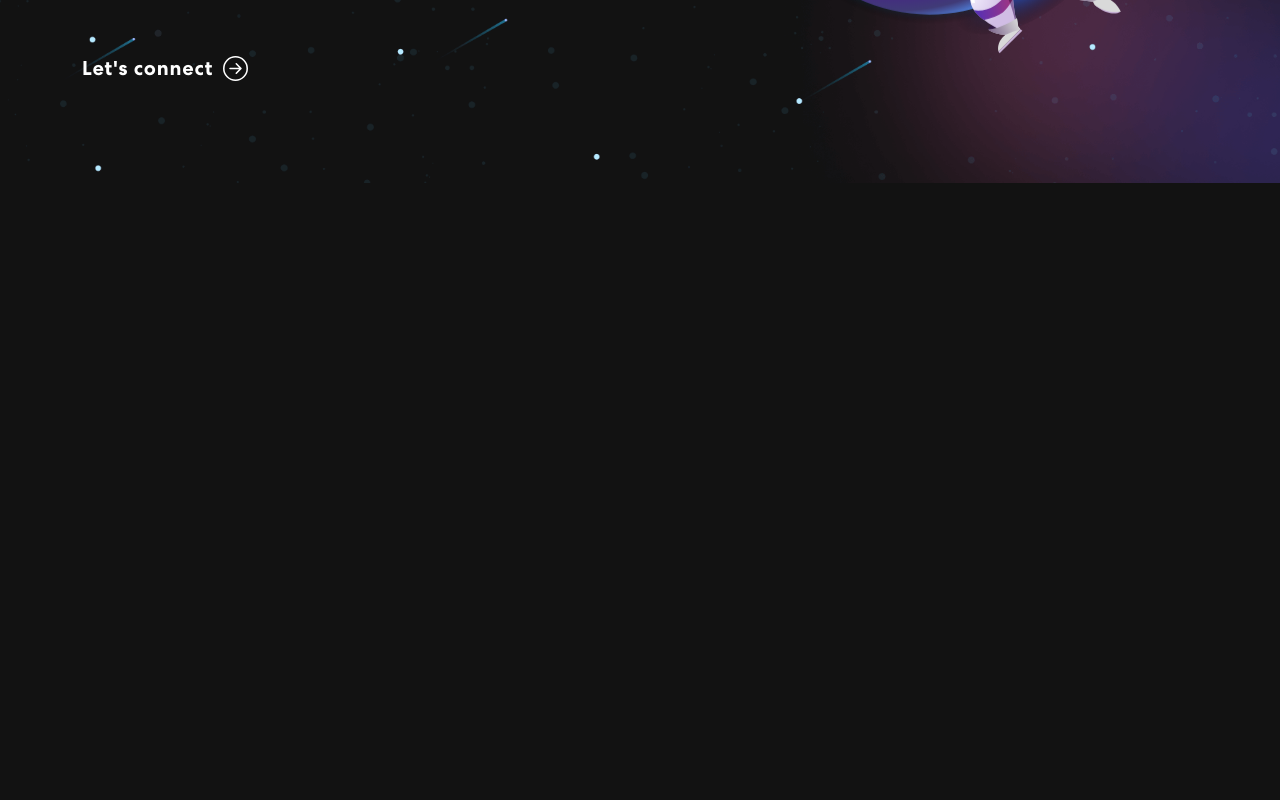
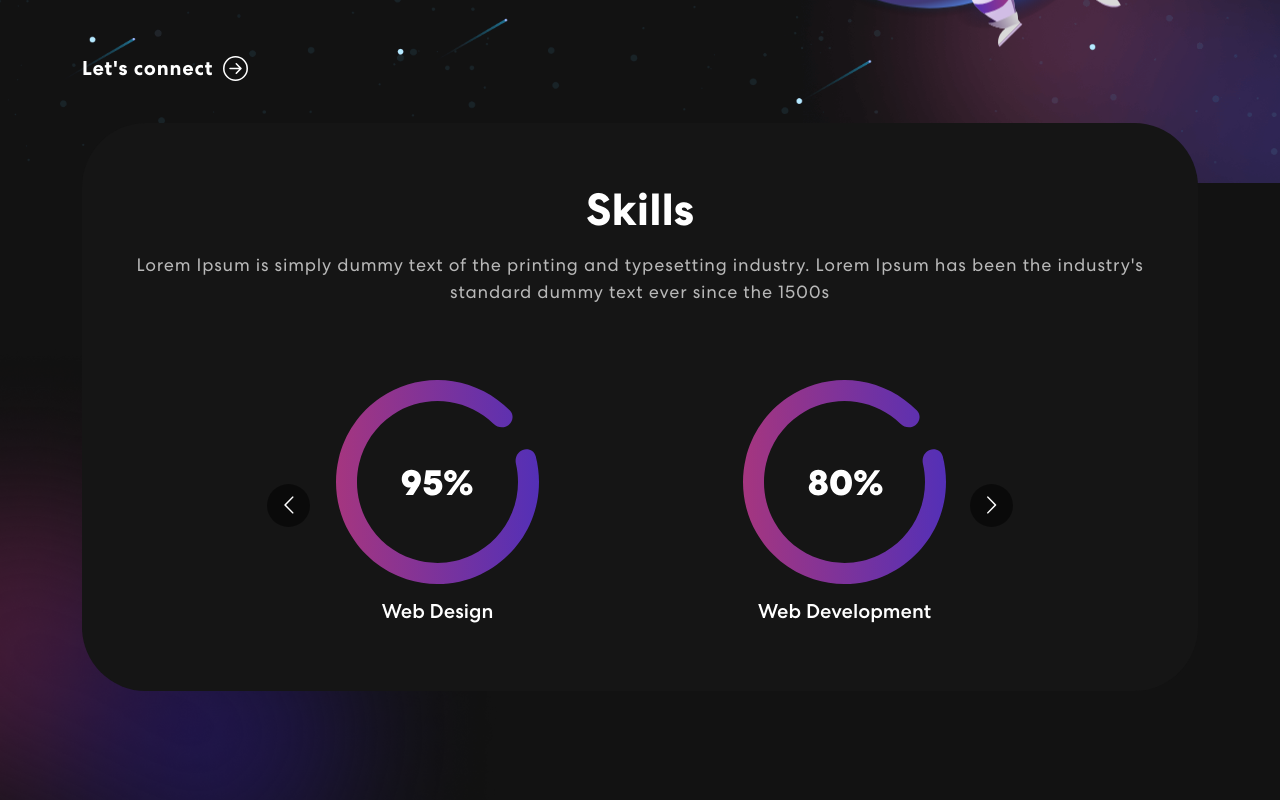
Before and after one commit to mamunurrashid1010/modern-portfolio-app-react, a React (Create React App) app: page / in a window 1280 px wide. Shown: the part 600-1400 px from the top of the page. Before the commit the page ends 800 px from the top, so only its background shows below. Built offline with nearby package versions, Linux system fonts and the light colour scheme.

Commit message:
FrontEnd : Skills section complete.

```diff
--- a/src/App.js
+++ b/src/App.js
@@ -3,12 +3,14 @@
 import 'bootstrap/dist/css/bootstrap.min.css';
 import { NavBar } from './components/NavBar';
 import { Banner } from './components/Banner';
+import { Skills } from './components/Skills';
 
 function App() {
   return (
     <div className="App">
       <NavBar/>
       <Banner/>
+      <Skills/>
     </div>
   );
 }
--- a/src/components/NavBar.js
+++ b/src/components/NavBar.js
@@ -39,7 +39,7 @@
                 <Navbar.Collapse id="basic-navbar-nav">
                 <Nav className="me-auto">
                     <Nav.Link href="#home" className={activeLink === 'home' ? 'active navbar-link' : 'navbar-link'} onClick={()=>onUpdateActiveLink('home')}> Home </Nav.Link>
-                    <Nav.Link href="#skills" className={activeLink === 'skills' ? 'active navbar-link' : 'navbar-link'} onClick={()=>onUpdateActiveLink('skills')}> Slills </Nav.Link>
+                    <Nav.Link href="#skills" className={activeLink === 'skills' ? 'active navbar-link' : 'navbar-link'} onClick={()=>onUpdateActiveLink('skills')}> SKills </Nav.Link>
                     <Nav.Link href="#projects" className={activeLink === 'projects' ? 'active navbar-link' : 'navbar-link'} onClick={()=>onUpdateActiveLink('projects')}> Projects </Nav.Link>
                 </Nav>
                 <span className="navbar-text">
--- /dev/null
+++ b/src/components/Skills.js
@@ -0,0 +1,63 @@
+import { Col, Container, Row } from "react-bootstrap";
+import Carousel from "react-multi-carousel";
+import "react-multi-carousel/lib/styles.css";
+import meter1 from '../assets/img/meter1.svg';
+import meter2 from '../assets/img/meter2.svg';
+import meter3 from '../assets/img/meter3.svg';
+import colorSharp from '../assets/img/color-sharp.png';
+
+export const Skills = () => {
+    const responsive = {
+        superLargeDesktop: {
+          // the naming can be any, depends on you.
+          breakpoint: { max: 4000, min: 3000 },
+          items: 5
+        },
+        desktop: {
+          breakpoint: { max: 3000, min: 1024 },
+          items: 3
+        },
+        tablet: {
+          breakpoint: { max: 1024, min: 464 },
+          items: 2
+        },
+        mobile: {
+          breakpoint: { max: 464, min: 0 },
+          items: 1
+        }
+      };
+
+    return (
+        <section className="skill" id="skills">
+            <Container>
+                <Row>
+                    <Col>
+                        <div className="skill-bx">
+                            <h2>Skills</h2>
+                            <p>Lorem Ipsum is simply dummy text of the printing and typesetting industry. Lorem Ipsum has been the industry's standard dummy text ever since the 1500s</p>
+                            <Carousel responsive={responsive} infinite={true} className="skill-slider">
+                                <div className="item">
+                                    <img src={meter1} alt="" />
+                                    <h5>Web Design</h5>
+                                </div>
+                                <div className="item">
+                                    <img src={meter2} alt="" />
+                                    <h5>Web Development</h5>
+                                </div>
+                                <div className="item">
+                                    <img src={meter3} alt="" />
+                                    <h5>Rest Api Development</h5>
+                                </div>
+                                <div className="item">
+                                    <img src={meter1} alt="" />
+                                    <h5>UI/UX Design</h5>
+                                </div>
+                            </Carousel>
+                        </div>
+                    </Col>
+                </Row>
+            </Container>
+            <img src={colorSharp} className="background-image-left" />
+        </section>
+    );
+};
```
